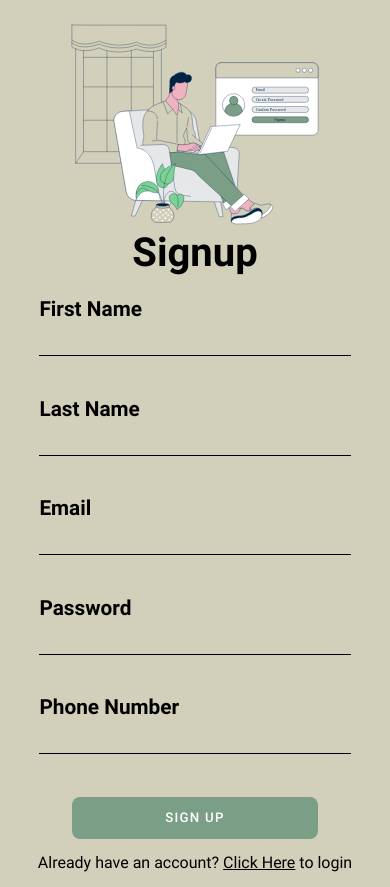
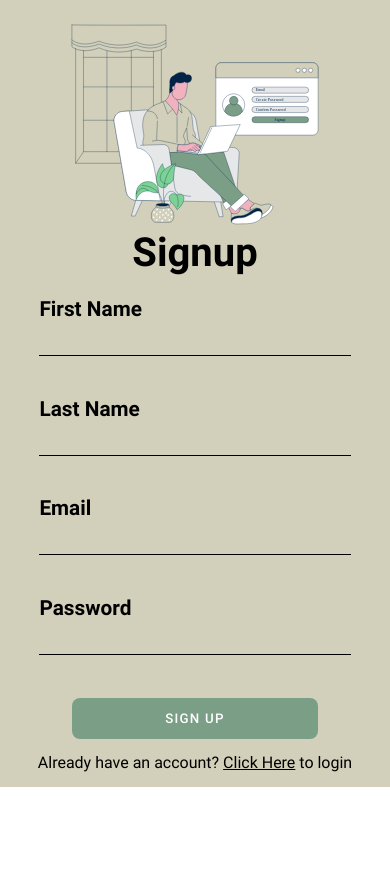
Before and after one commit to MatanB27/uChef, a Next.js app in the folder client/: page /signup in a window 390 px wide. After the commit the page ends 844 px from the top, so only its background shows below. Built offline with nearby package versions, Linux system fonts and the light colour scheme.

Commit message:
remove phone from sign up

```diff
--- a/client/src/app/(auth)/signup/page.tsx
+++ b/client/src/app/(auth)/signup/page.tsx
@@ -36,13 +36,6 @@ export default function Signup(props: SignupProps) {
             error: '',
             valid: false,
             rules: ['not_empty'],
-        },
-        phone: {
-            name: 'phone',
-            value: '',
-            error: '',
-            valid: false,
-            rules: ['not_empty', 'phone'],
         },
         email: {
             name: 'email',
@@ -97,7 +90,6 @@ export default function Signup(props: SignupProps) {
                 lastName: form.lastName.value,
                 email: form.email.value,
                 password: form.password.value,
-                phone: form.phone.value,
             }
             ApiManager.CreateUser(user)
         }
@@ -156,16 +148,6 @@ export default function Signup(props: SignupProps) {
                         onChange={handleOnChange}
                     />
                 </RowDesktop>
-                <CustomInput
-                    className={styles['custom-input']}
-                    name={form.phone?.name || ''}
-                    value={form.phone?.value || ''}
-                    error={form.phone?.error || ''}
-                    placeholder={'Phone Number'}
-                    type={'text'}
-                    autoFocus={true}
-                    onChange={handleOnChange}
-                />
                 </div>
                 <CustomButton
                     className={styles['custom-btn']}
--- a/client/src/models/user.tsx
+++ b/client/src/models/user.tsx
@@ -4,5 +4,4 @@ export interface User {
     lastName: string,
     email: string,
     password: string,
-    phone: string
 }
```
